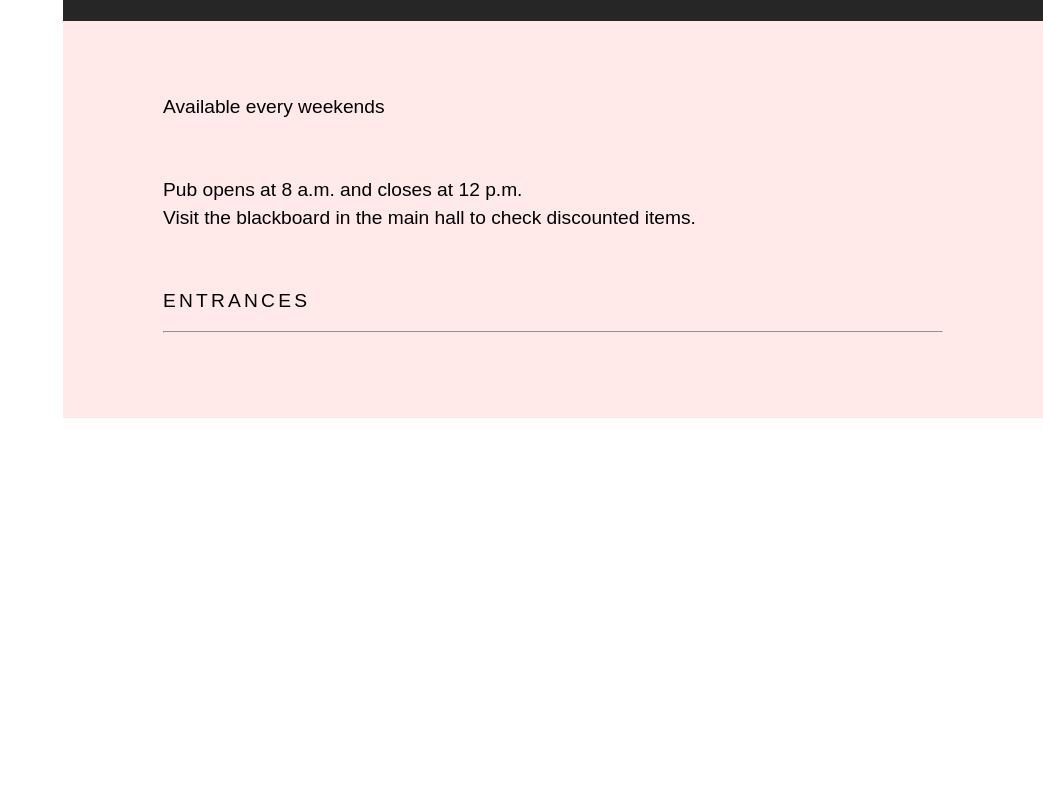
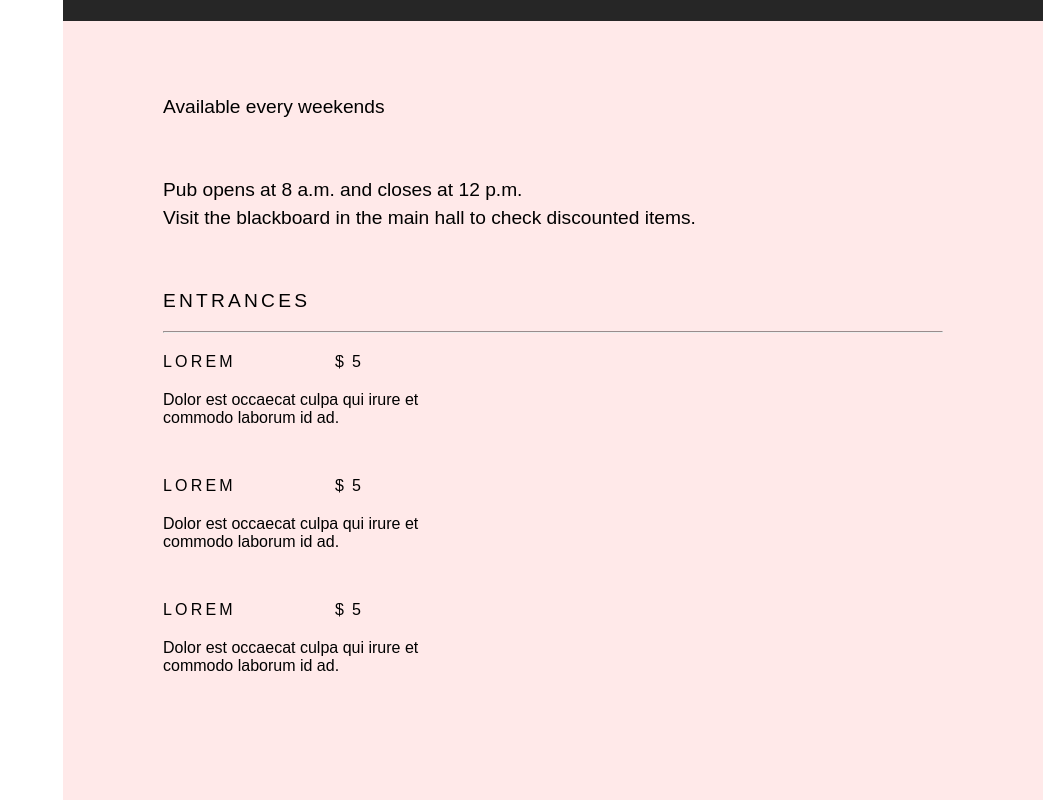
Before and after one commit to afutofu/machios-pub-and-gym, a React (Create React App) app: page / in a window 1280 px wide. Shown: the part 929-1729 px from the top of the page, without its empty margins (237-1280 px from the left). Before the commit the page ends 1347 px from the top, so only its background shows below. Built offline with nearby package versions, Linux system fonts and the light colour scheme.

Commit message:
Improved styling and added MenuItem

```diff
--- a/src/components/Menu/Menu.js
+++ b/src/components/Menu/Menu.js
@@ -3,6 +3,7 @@ import React from "react";
 import classes from "./Menu.module.css";
 
 import SectionHeader from "../SectionHeader/SectionHeader";
+import MenuItem from "./MenuItem/MenuItem";
 
 const menu = () => {
   return (
@@ -19,6 +20,21 @@ const menu = () => {
 
         <p className={classes.MenuSection}>ENTRANCES</p>
         <hr />
+        <MenuItem
+          name="lorem"
+          price="5"
+          desc="Dolor est occaecat culpa qui irure et commodo laborum id ad."
+        />
+        <MenuItem
+          name="lorem"
+          price="5"
+          desc="Dolor est occaecat culpa qui irure et commodo laborum id ad."
+        />
+        <MenuItem
+          name="lorem"
+          price="5"
+          desc="Dolor est occaecat culpa qui irure et commodo laborum id ad."
+        />
       </div>
     </div>
   );
--- a/src/components/Menu/MenuItem/MenuItem.js
+++ b/src/components/Menu/MenuItem/MenuItem.js
@@ -5,9 +5,11 @@ import classes from "./MenuItem.module.css";
 const menuItem = props => {
   return (
     <div className={classes.MenuItem}>
-      <h6 className={classes.Name}>{props.name}</h6>
-      <p className={classes.Price}>{props.price}</p>
-      <p className={classes.Desc}>{props.description}</p>
+      <div className={classes.NamePrice}>
+        <p className={classes.Name}>{props.name}</p>
+        <p className={classes.Price}>${props.price}</p>
+      </div>
+      <p className={classes.Desc}>{props.desc}</p>
     </div>
   );
 };
--- a/src/components/Menu/MenuItem/MenuItem.module.css
+++ b/src/components/Menu/MenuItem/MenuItem.module.css
@@ -0,0 +1,28 @@
+.MenuItem {
+  margin-bottom: 50px;
+  width: 33%;
+  font-family: Arial, Helvetica, sans-serif;
+  font-size: 1rem;
+}
+
+.NamePrice {
+  margin: 20px 0;
+  display: flex;
+  justify-content: space-between;
+  align-items: center;
+}
+
+.Name {
+  margin: 0;
+  text-transform: uppercase;
+  letter-spacing: 0.2rem;
+}
+
+.Price {
+  margin: 0;
+  letter-spacing: 0.5rem;
+  padding-right: 20%;
+}
+
+.Desc {
+}
```
